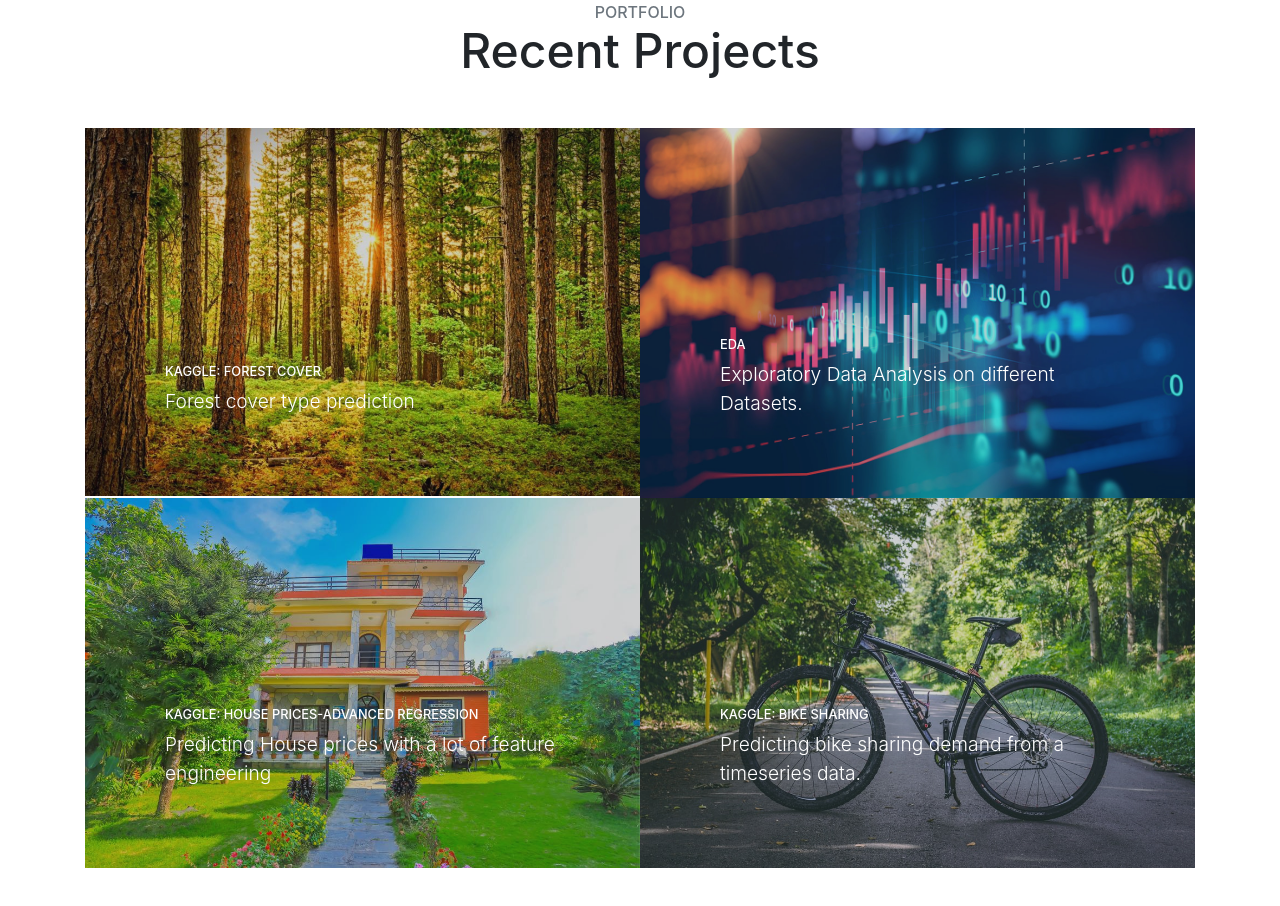
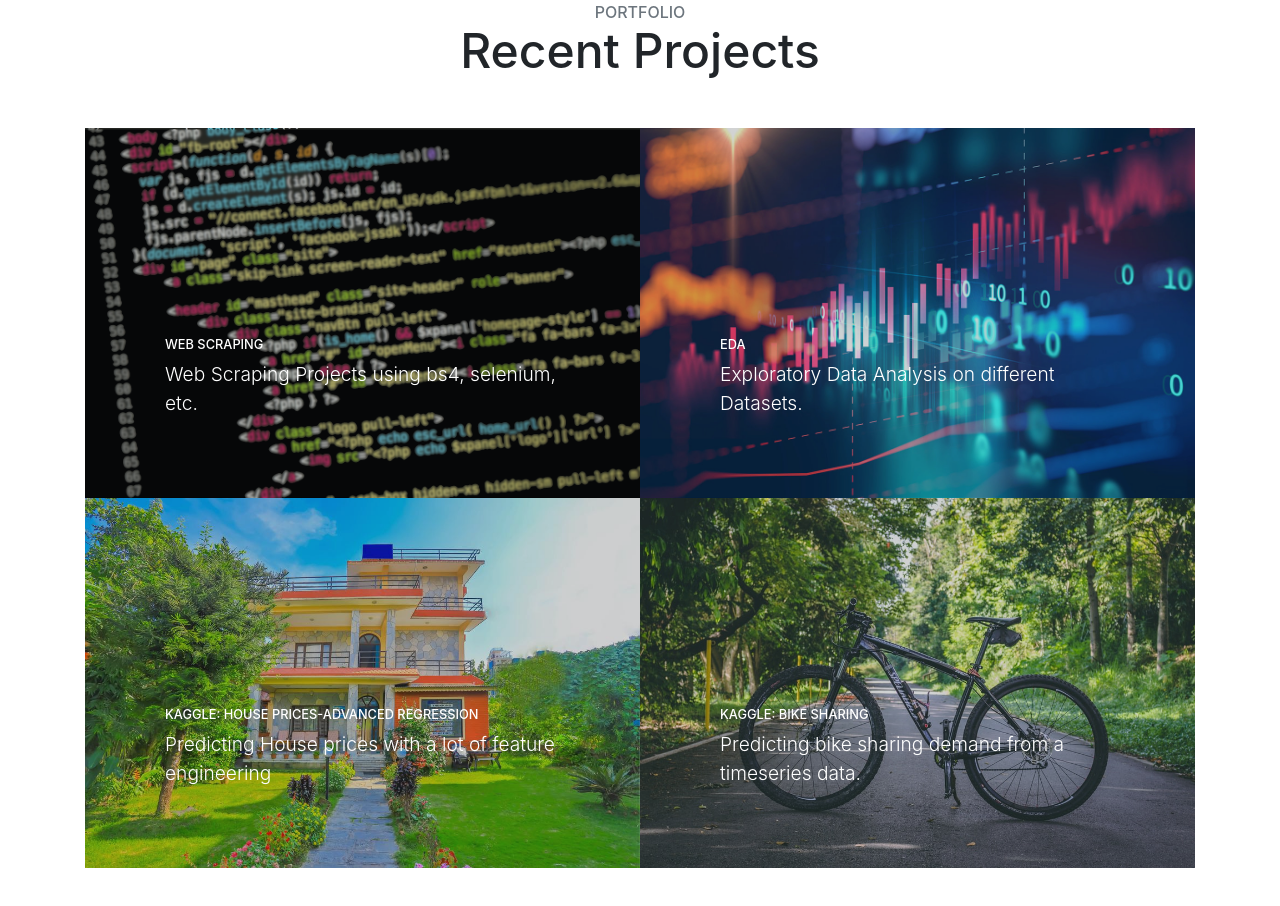
Before and after one commit to rupakkarki27/rupakkarki27.github.io, a website with bundled scripts: page index.html in a window 1280 px wide. Shown: the part 2879-3785 px from the top of the page. Built offline with nearby package versions, Linux system fonts and the light colour scheme.

Commit message:
added web-scraping project

```diff
--- a/index.html
+++ b/index.html
@@ -170,14 +170,14 @@
       </div>
       <div class="row no-gutters">
         <div class="col-lg-6">
-          <a class="portfolio-item" href="https://github.com/rupakkarki27/kaggle-rupak-karki/tree/master/forest-cover-type-prediction" target="_blank">
+          <a class="portfolio-item" href="https://github.com/rupakkarki27/WEB_SCRAPING" target="_blank">
             <span class="caption">
               <span class="caption-content">
-                <h2>Kaggle: Forest cover</h2>
-                <p class="mb-0">Forest cover type prediction</p>
+                <h2>WEB SCRAPING</h2>
+                <p class="mb-0">Web Scraping Projects using bs4, selenium, etc.</p>
               </span>
             </span>
-            <img class="img-fluid" src="img/forest.jpg" alt="">
+            <img class="img-fluid" src="img/web-scraping1.jpg" alt="">
           </a>
         </div>
         <div class="col-lg-6">
```
Also changed, not shown: img/web-scraping.jpg (added), img/web-scraping1.jpg (added).
